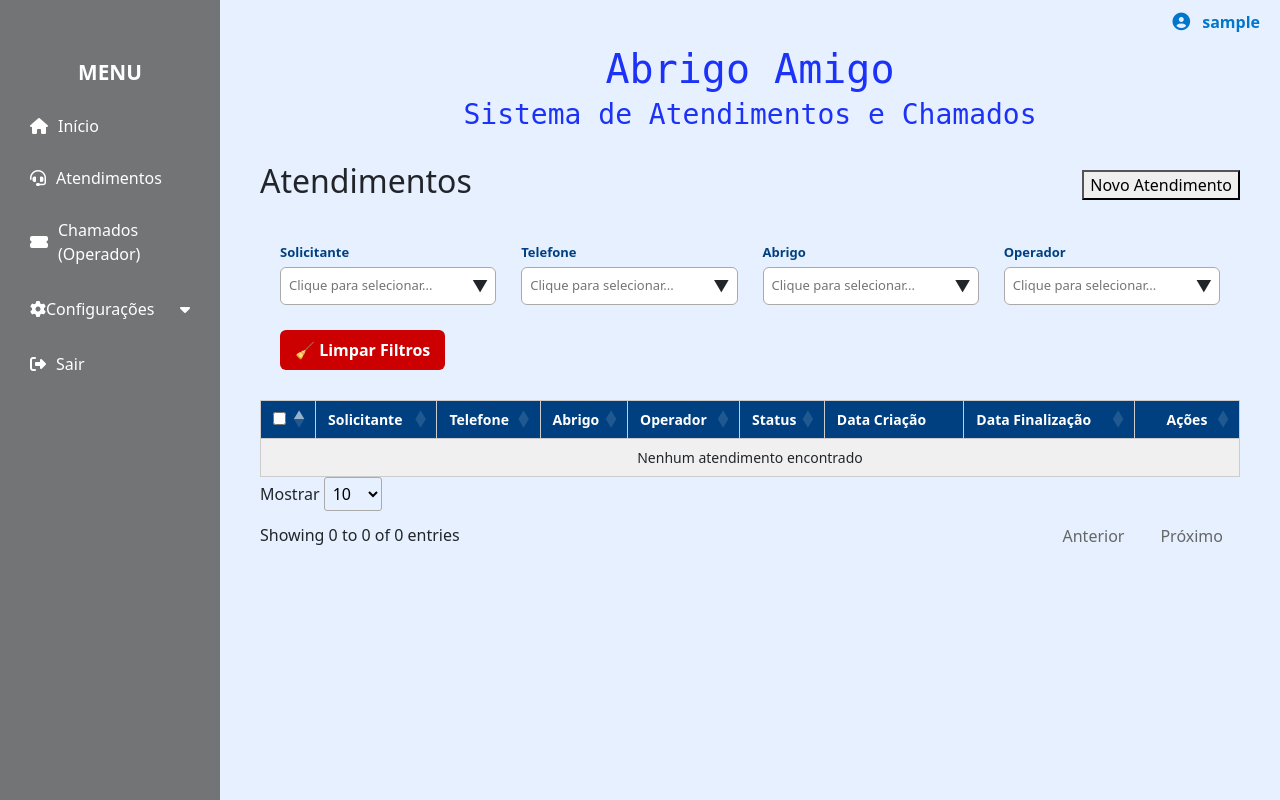
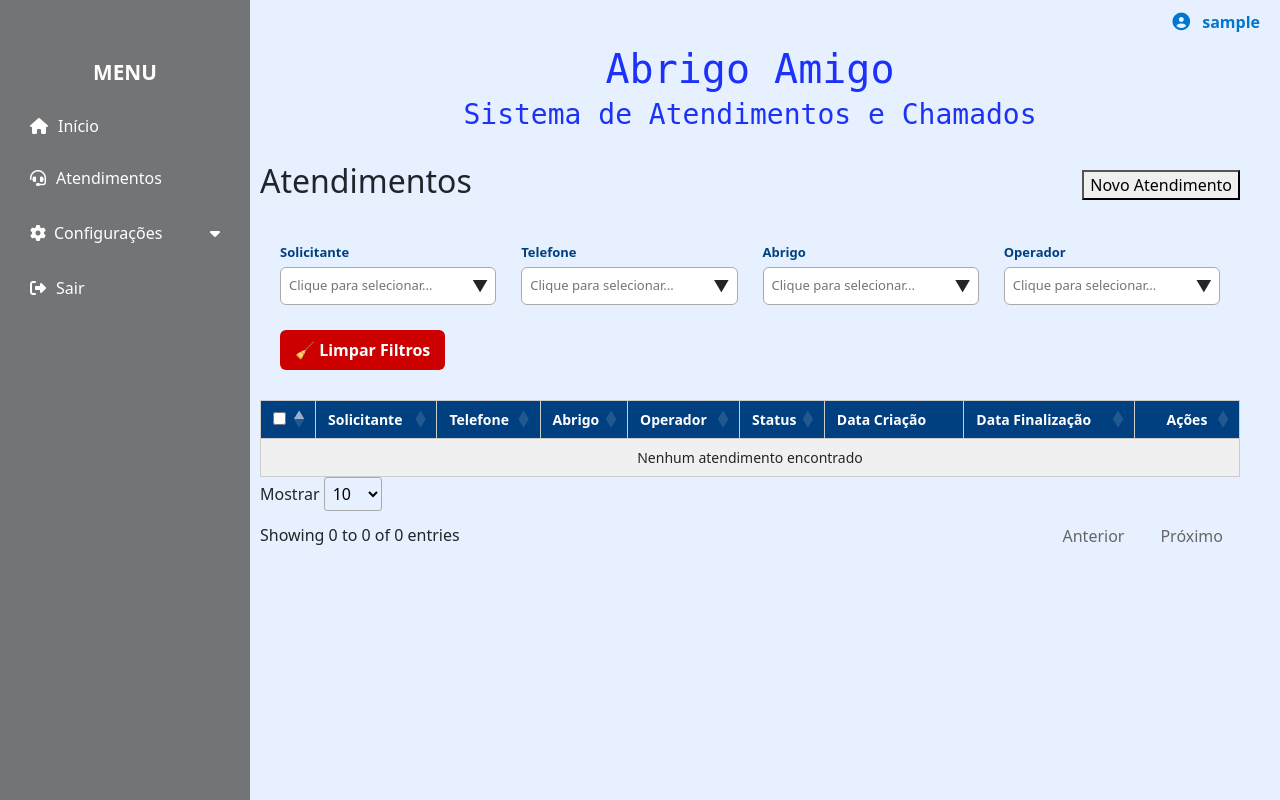
Before and after one commit to ntigcms/Abrigo-amigo, a Flask app: page /atendimentos in a window 1280 px wide. Run offline with Flask 3, Linux system fonts and the light colour scheme; the visitor is signed in with stand-in values (Sample User, id 1); data that the repository does not hold is empty; some libraries are stand-ins or nearby versions.

Commit message:
Pequenos ajustes

```diff
--- a/templates/principal.html
+++ b/templates/principal.html
@@ -20,7 +20,7 @@
             position: fixed;
             top: 0;
             left: 0;
-            width: 220px;
+            width: 250px;
             height: 100vh;
             background-color: var(--sidebar-bg, #727475);
             padding-top: 60px;
@@ -225,12 +225,11 @@
 
         <a href="/principal"><i class="fas fa-home"></i> Início</a>
         <a href="/atendimentos"><i class="fas fa-headset"></i> Atendimentos</a>
-        <a href="/operador/chamados"><i class="fas fa-ticket-alt"></i> Chamados (Operador)</a>
 
         <!-- Submenu Configurações -->
         <div class="submenu">
             <button class="submenu-btn">
-                <i class="fas fa-cog"></i> Configurações</a>
+                <i class="fas fa-cog" style="margin-right: 8px;"></i> Configurações
                 <i class="fa fa-caret-down caret"></i>
             </button>
             <div class="submenu-content">
```
